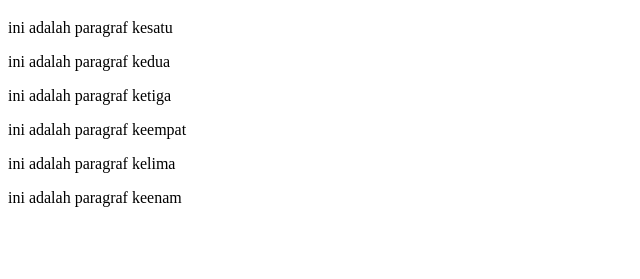
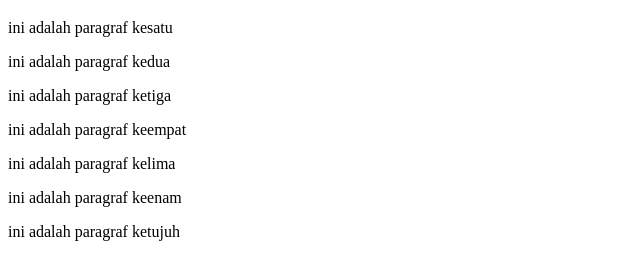
Before and after one commit to cristsnto/M06, a plain HTML site: page index.html in a window 1280 px wide. Shown: the part 61-340 px from the top of the page, without its empty margins (0-640 px from the left). Drawn offline with Linux system fonts and the light colour scheme.

Commit message:
menambahkan paragraf tujuh

```diff
--- a/index.html
+++ b/index.html
@@ -13,6 +13,7 @@
     <p>ini adalah paragraf keempat</p>
     <p>ini adalah paragraf kelima</p>
     <p>ini adalah paragraf keenam</p>
+    <p>ini adalah paragraf ketujuh</p>
 
 
 </body>
```
